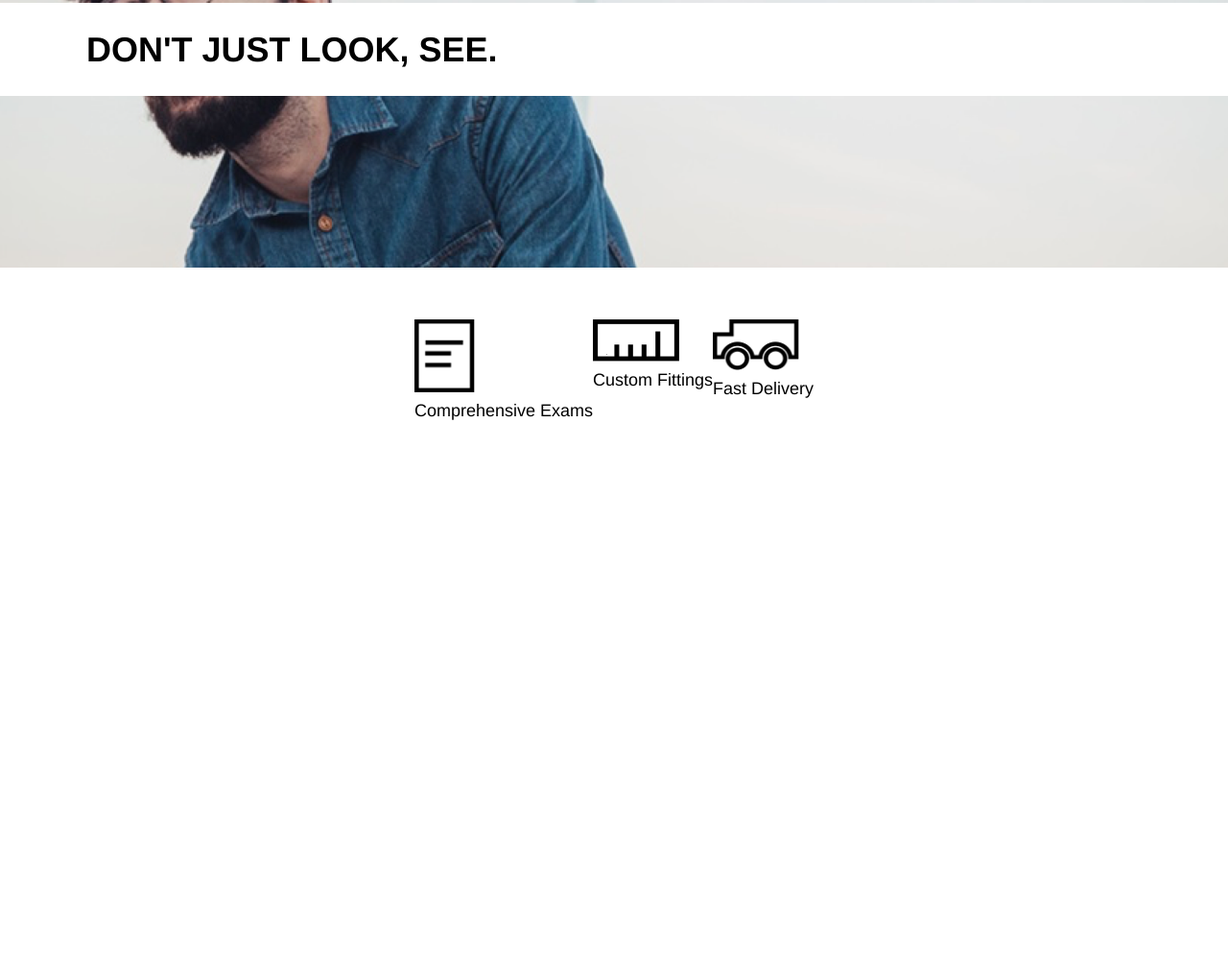
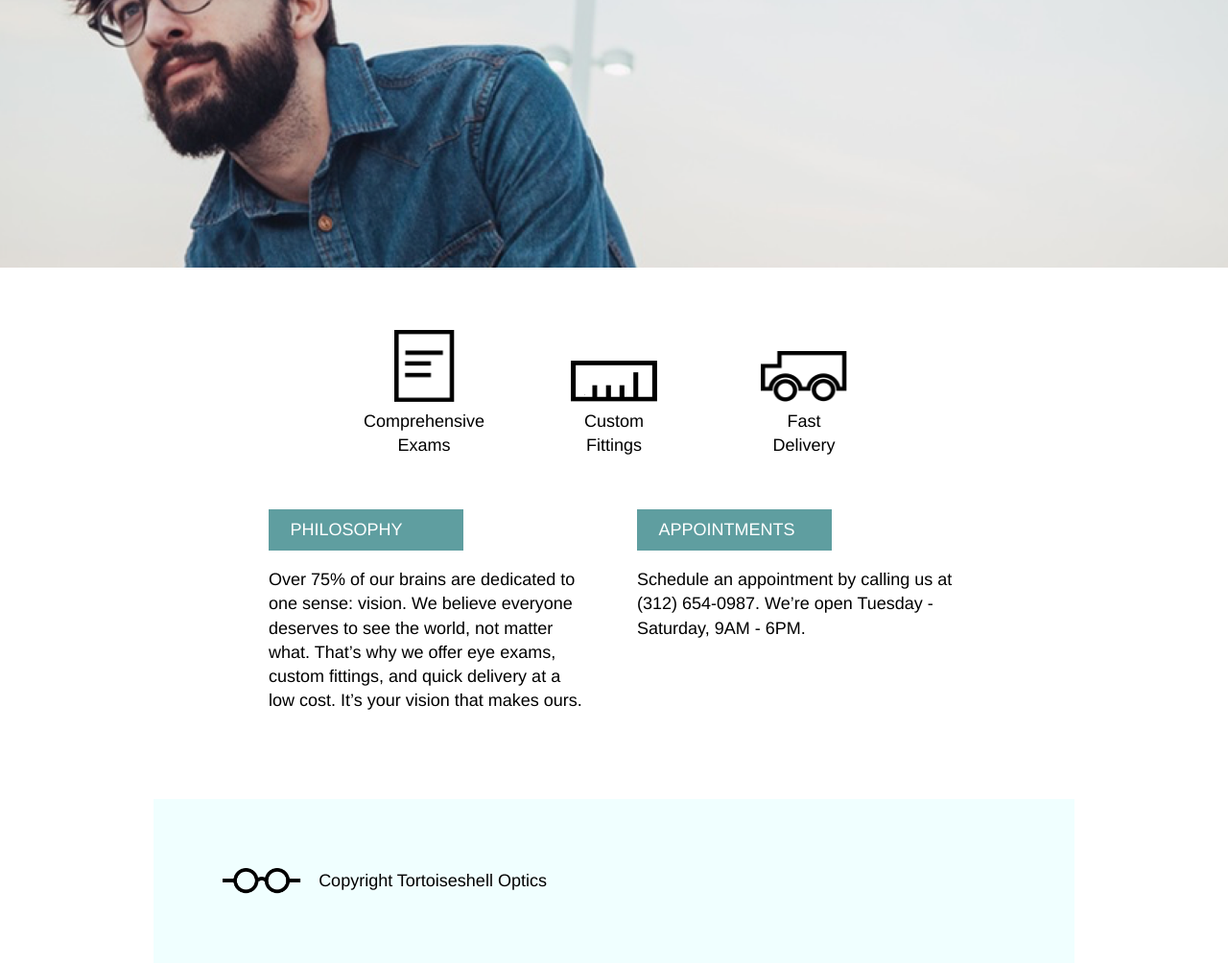
Before and after one commit to natguds/TortoiseshellOptics, a plain HTML site: page index.html in a window 1280 px wide. Shown: the part 261-1265 px from the top of the page at 96% size. Before the commit the page ends 800 px from the top, so only its background shows below. Drawn offline with Linux system fonts and the light colour scheme.

Commit message:
Complete layout except for tagline.

```diff
--- a/index.html
+++ b/index.html
@@ -28,36 +28,56 @@
         </nav>
       </div>
 
-      <div class="tagline">
+      <!-- <div class="tagline">
         DON'T JUST LOOK, SEE.
-      </div>
+      </div> -->
 
     </div>
 
-    <!-- Services -->
+    <!-- Supporting Information -->
 
-    <div class="services">
+    <div class="services container">
       <div class="service-item">
-        <div class="service exams">
+        <div class="exams">
           <img src="./resources/images/paper-icon.png" alt="exam-icon">
         </div>
         <span class="description">Comprehensive Exams</span>
       </div>
       <div class="service-item">
-        <div class="service fitting">
+        <div class="fitting">
           <img src="./resources/images/ruler-icon.png" alt="exam-icon">
         </div>
         <span class="description">Custom Fittings</span>
       </div>
       <div class="service-item">
-        <div class="service delivery">
+        <div class="delivery">
           <img src="./resources/images/truck-icon.png" alt="exam-icon">
         </div>
         <span class="description">Fast Delivery</span>
       </div>
     </div>
 
+    <div class="about container">
+      <div class="philosophy">
+        <h4>PHILOSOPHY</h4>
+        <p>Over 75% of our brains are dedicated to one sense: vision. We believe everyone deserves to see the world, not matter what. That’s why we offer eye exams, custom fittings, and quick delivery at a low cost. It’s your vision that makes ours.</p>
+      </div>
 
+      <div class="appointments">
+        <h4>APPOINTMENTS</h4>
+        <p>Schedule an appointment by calling us at (312) 654-0987. We’re open Tuesday - Saturday, 9AM - 6PM.</p>
+      </div>
+
+    </div>
+
+    <!-- Footer -->
+
+    <footer class="container">
+      <div class="logo-black">
+        <img src="./resources/images/logo-black.png" alt="tortoiseshell-logo-white">
+        <span>Copyright Tortoiseshell Optics</span>
+      </div>
+    </footer>
 
   </body>
 </html>
--- a/resources/css/style.css
+++ b/resources/css/style.css
@@ -65,12 +65,22 @@ nav ul li {
 }
 
 
-/* Services */
+/* Supporting Information */
 
 .services {
   display: flex;
   justify-content: center;
-  margin: 3rem auto;
+}
+
+.service-item {
+  display: flex;
+  flex-direction: column;
+  justify-content: flex-end;
+  align-items: center;
+  width: 5rem;
+  height: 8rem;
+  margin: 3rem;
+  text-align: center;
 }
 
 .exams img {
@@ -84,3 +94,46 @@ nav ul li {
 .delivery img {
   width: 5rem;
 }
+
+.about {
+  display: flex;
+  justify-content: center;
+  margin-bottom: 5rem;
+}
+
+.philosophy {
+  width: 35%;
+}
+
+.appointments {
+  width: 35%;
+  margin-left: 5%;
+}
+
+.about h4 {
+  width: 10rem;
+  color: white;
+  background-color: cadetblue;
+  padding: 0.5rem 0 0.5rem 1.25rem;
+}
+
+.about p {
+  margin-top: 1rem;
+}
+
+/* Footer */
+
+footer {
+  background-color: azure;
+}
+
+.logo-black {
+  display: flex;
+  align-items: center;
+  padding: 4rem;
+}
+
+.logo-black img {
+  height: 1.5rem;
+  padding-right: 1rem;
+}
```
